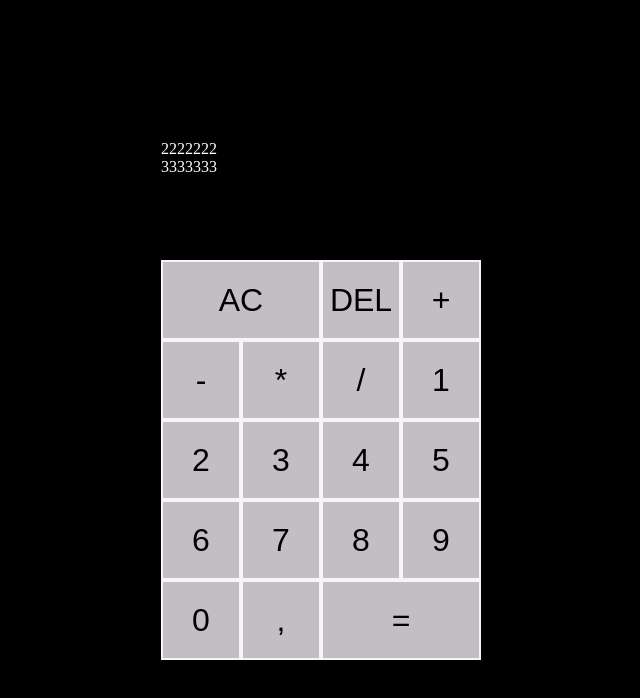
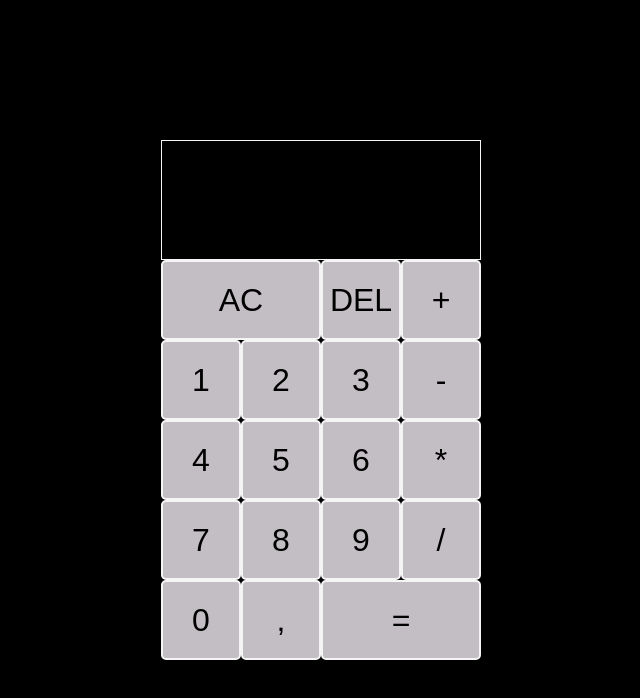
Before and after one commit to DJendryczka/calc, a plain HTML site: page index.html in a window 1280 px wide. Shown: the whole page, without its empty margins (319-959 px from the left). Drawn offline with Linux system fonts and the light colour scheme.

Commit message:
Repozitioned butons and select all numberButtons in js

```diff
--- a/index.html
+++ b/index.html
@@ -11,31 +11,27 @@
     <main class="container">
       <div class="calc-grid">
         <div class="input">
-            <div class="upper">
-                    2222222
-            </div>
-            <div class="lower">
-                3333333
-            </div>
+          <div class="upper"></div>
+          <div class="lower"></div>
         </div>
-        <button class="span-two">AC</button>
-        <button>DEL</button>
-        <button>+</button>
-        <button>-</button>
-        <button>*</button>
-        <button>/</button>
-        <button>1</button>
-        <button>2</button>
-        <button>3</button>
-        <button>4</button>
-        <button>5</button>
-        <button>6</button>
-        <button>7</button>
-        <button>8</button>
-        <button>9</button>
-        <button>0</button>
-        <button>,</button>
-        <button class="span-two">=</button>
+        <button class="span-two operator">AC</button>
+        <button class="operator">DEL</button>
+        <button class="operator">+</button>
+        <button class="number">1</button>
+        <button class="number">2</button>
+        <button class="number">3</button>
+        <button class="operator">-</button>
+        <button class="number">4</button>
+        <button class="number">5</button>
+        <button class="number">6</button>
+        <button class="operator">*</button>
+        <button class="number">7</button>
+        <button class="number">8</button>
+        <button class="number">9</button>
+        <button class="operator">/</button>
+        <button class="number">0</button>
+        <button class="number">,</button>
+        <button class="span-two operator">=</button>
       </div>
     </main>
     <script src="script.js"></script>
--- a/script.js
+++ b/script.js
@@ -0,0 +1,8 @@
+const numberButtons = document.querySelectorAll('.number')
+
+
+numberButtons.forEach(button =>{
+    button.addEventListener('click', () =>{
+        console.log('Klicked!')
+    })
+})
--- a/style.css
+++ b/style.css
@@ -18,6 +18,7 @@
 }
 .calc-grid button{
     border: 2px solid whitesmoke;
+    border-radius: 5px;
     cursor: pointer;
     background-color: rgb(195, 190, 195);
     font-size: 2em;
@@ -31,4 +32,13 @@
 .input{
     grid-column: 1 / -1;
     color: #ffffff;
+    border: 1px solid whitesmoke;
+    font-size: 2em;
+    display: flex;
+    flex-direction: column;
+    justify-content: space-around;
+    align-items: flex-end;
+    padding: .6rem;
+    word-wrap: break-word;
+    word-break: break-all;
 }
```
